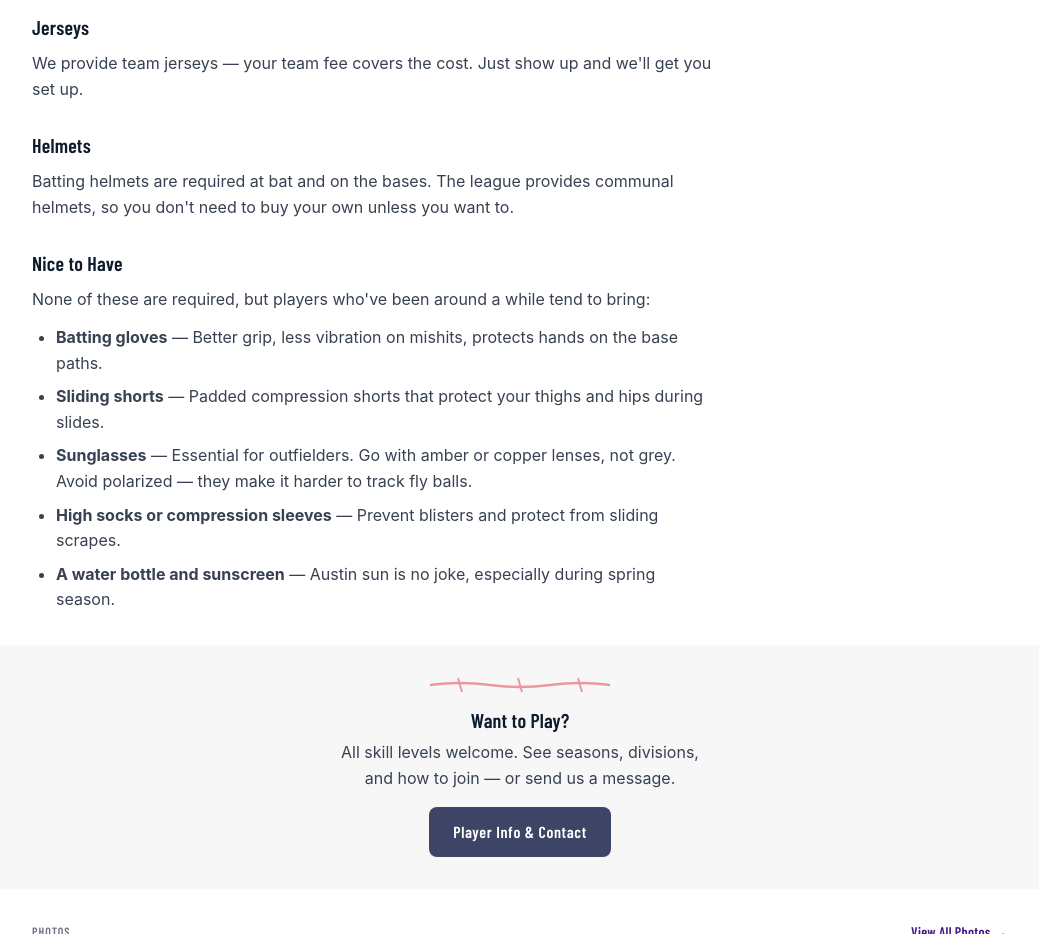
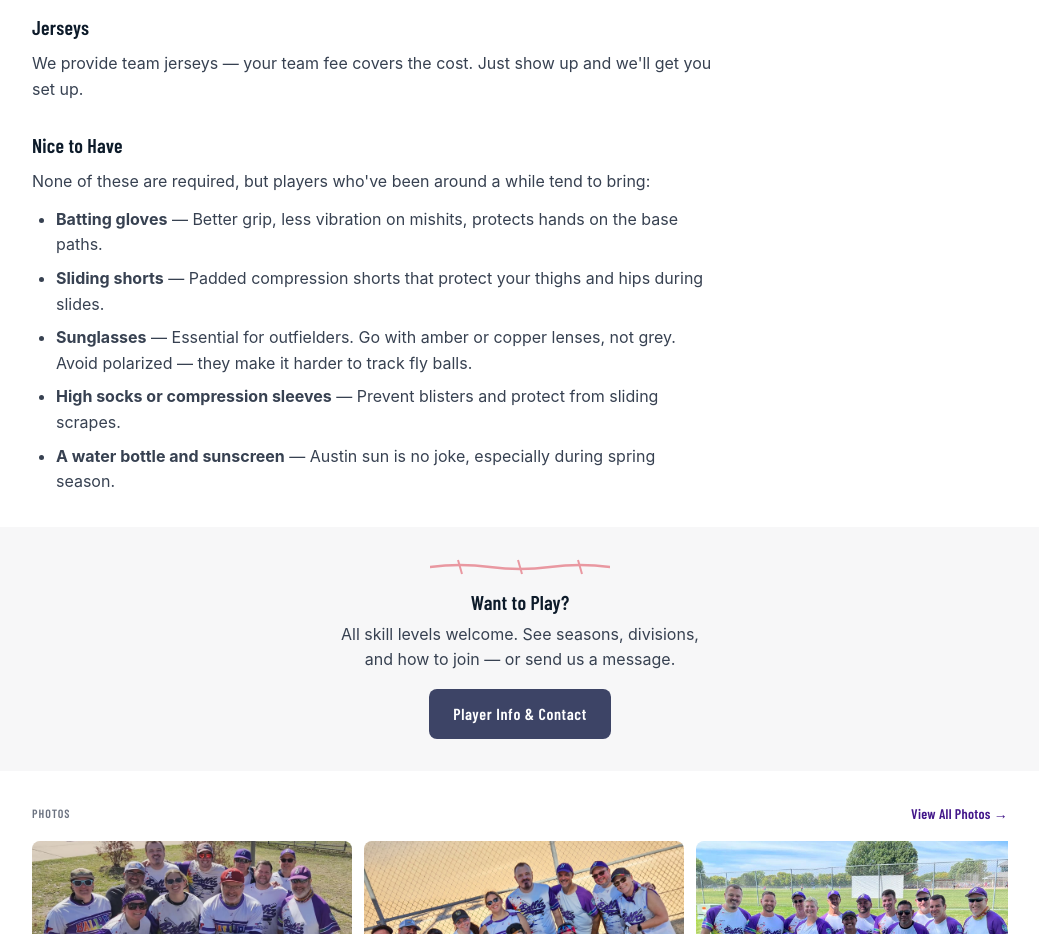
Before and after one commit to garrettatx/austinballrz, an Astro site: page /gear in a window 1280 px wide. Shown: the part 1340-2274 px from the top of the page, without its empty margins (120-1159 px from the left). Built offline with nearby package versions, Linux system fonts and the light colour scheme; Astro itself is replaced by a stand-in of ours.

Commit message:
Remove helmets section from gear page
Co-Authored-By: Claude Opus 4.6 (1M context) <noreply@anthropic.com>

```diff
--- a/src/pages/gear.astro
+++ b/src/pages/gear.astro
@@ -90,14 +90,6 @@ const breadcrumbs = [{ label: 'Gear' }];
           </p>
         </div>
 
-        {/* Helmets */}
-        <div>
-          <h2 class="heading h4" style={`margin-bottom: var(--space-3);`}>Helmets</h2>
-          <p>
-            Batting helmets are required at bat and on the bases. The league provides communal helmets, so you don't need to buy your own unless you want to.
-          </p>
-        </div>
-
         {/* Nice to have */}
         <div>
           <h2 class="heading h4" style={`margin-bottom: var(--space-3);`}>Nice to Have</h2>
```
